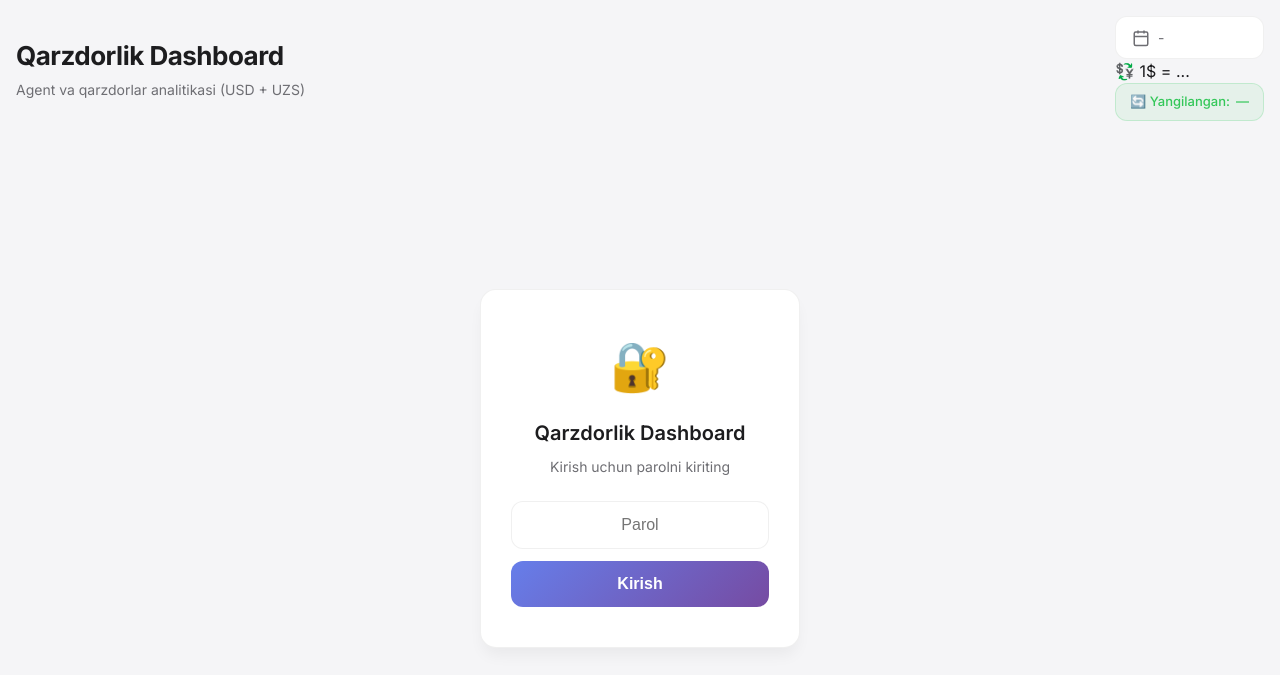
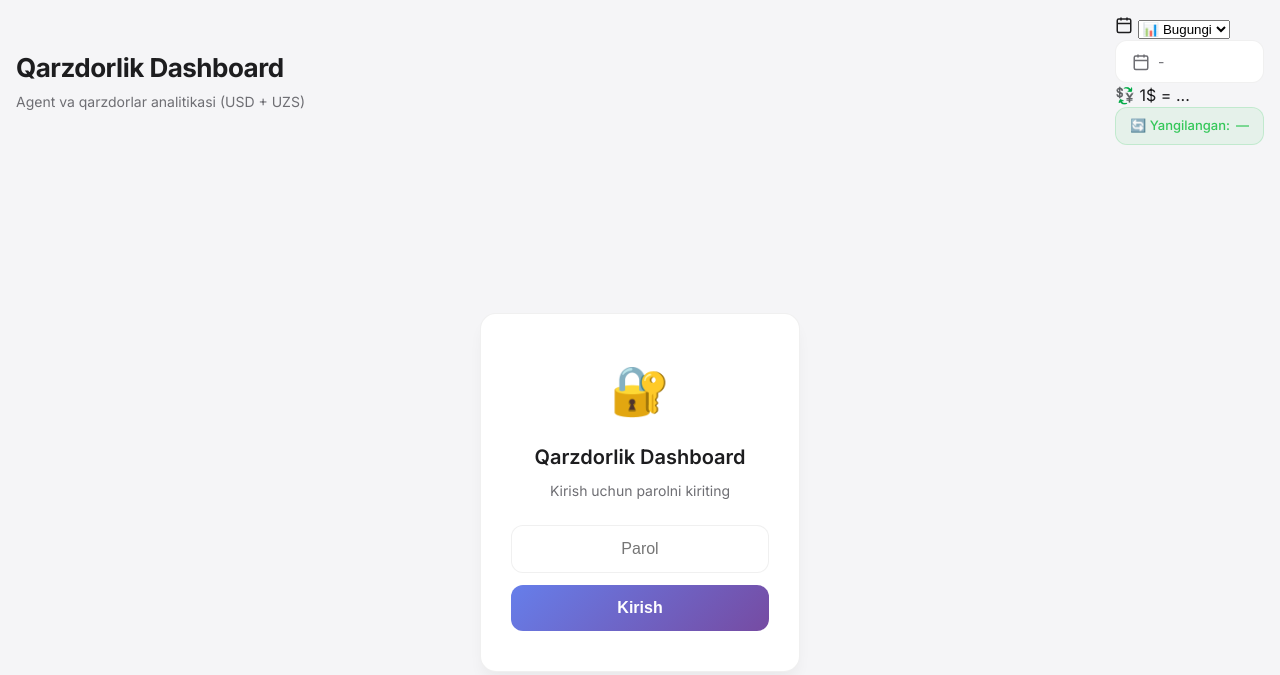
Before and after one commit to nabiev32/Qarzdorlik, a website: page index.html in a window 1280 px wide. Drawn offline with nearby package versions, Linux system fonts and the light colour scheme.

Commit message:
Update index.html

```diff
--- a/index.html
+++ b/index.html
@@ -23,6 +23,22 @@
                     <p class="page-subtitle">Agent va qarzdorlar analitikasi (USD + UZS)</p>
                 </div>
                 <div class="header-right">
+                    <div class="history-picker">
+                        <svg width="18" height="18" viewBox="0 0 24 24" fill="none" stroke="currentColor"
+                            stroke-width="2">
+                            <rect x="3" y="4" width="18" height="18" rx="2" />
+                            <line x1="16" y1="2" x2="16" y2="6" />
+                            <line x1="8" y1="2" x2="8" y2="6" />
+                            <line x1="3" y1="10" x2="21" y2="10" />
+                        </svg>
+                        <select id="historyDateSelect" onchange="onHistoryDateChange(this.value)">
+                            <option value="today">📊 Bugungi</option>
+                        </select>
+                    </div>
+                    <div id="historyBadge" class="history-badge hidden">
+                        📅 Tarixiy ko'rinish
+                        <button onclick="backToToday()" class="back-today-btn">⬅ Bugunga qaytish</button>
+                    </div>
                     <div class="date-display">
                         <svg width="18" height="18" viewBox="0 0 24 24" fill="none" stroke="currentColor"
                             stroke-width="2">
@@ -317,7 +333,7 @@
         </div>
     </div>
 
-    <script src="debt-app.js?v=20260207"></script>
+    <script src="debt-app.js?v=20260211"></script>
 </body>
 
 </html>
```
